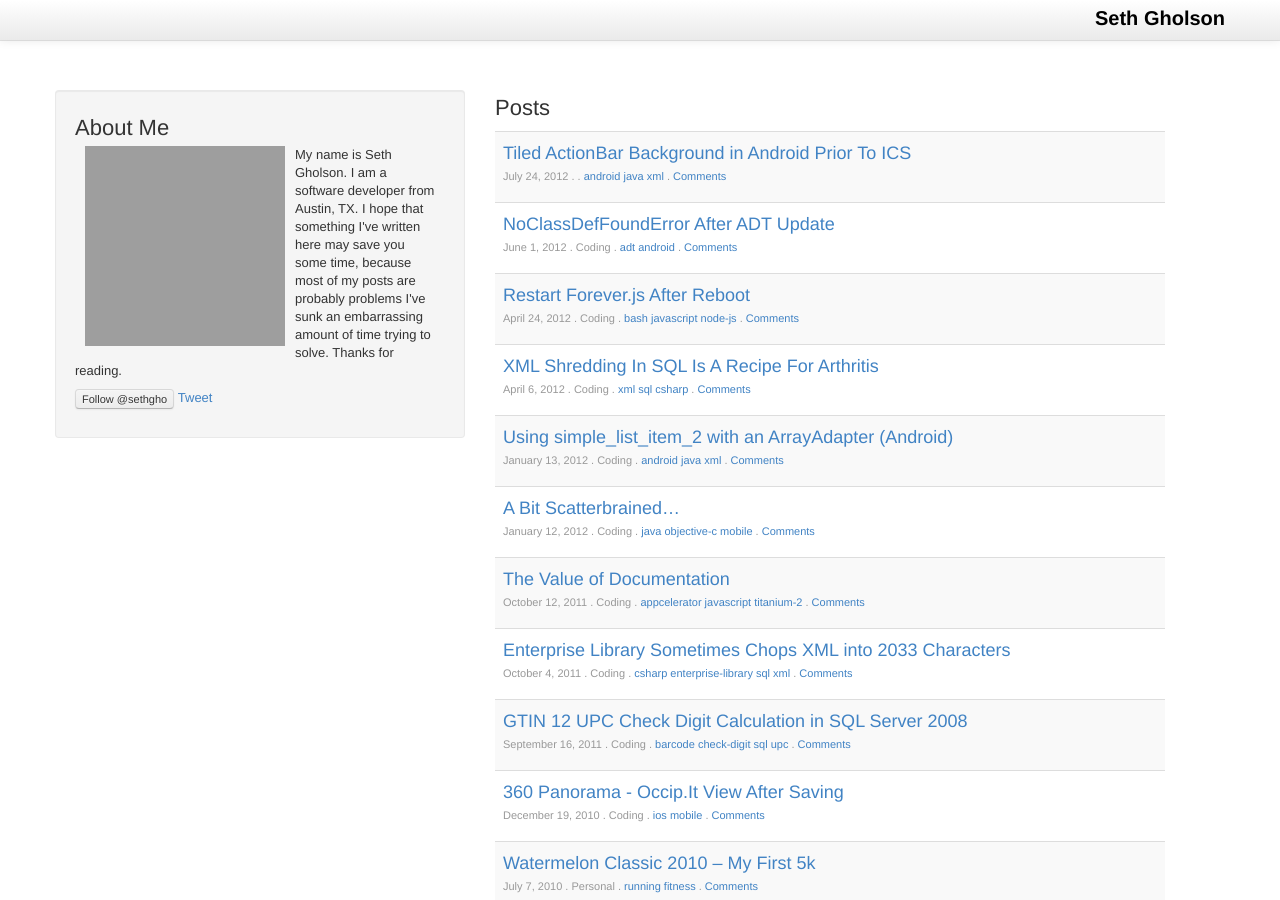
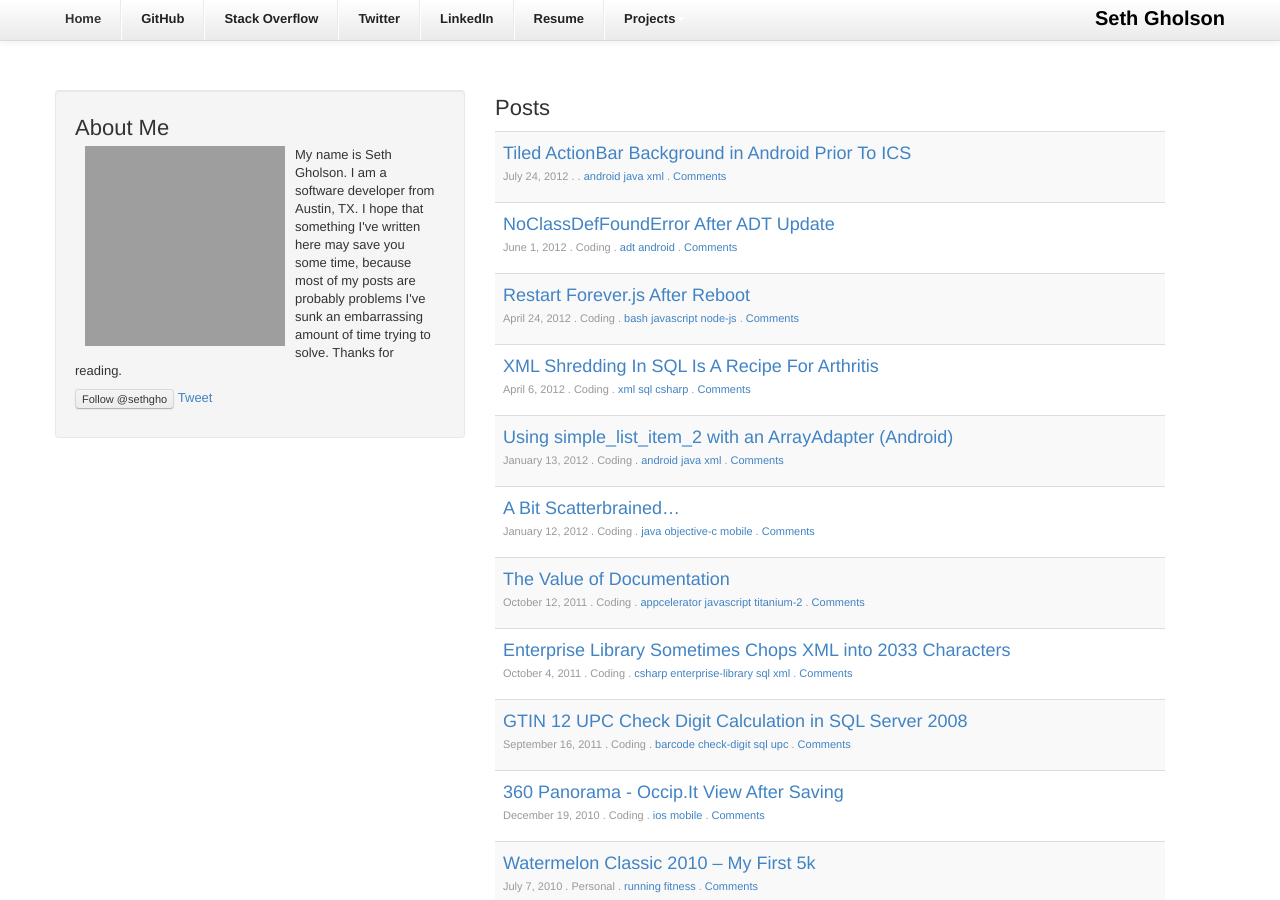
Before and after one commit to sethgho/sethgho.github.com, a Jekyll site: the page built from index.html, in a window 1280 px wide and 900 px high. Built offline with Jekyll 4.4.1, drawn with Linux system fonts in a browser that asks for light colours; Markdown is read by kramdown in place of the engine named in the settings; comment, search, counter and statistics services are not loaded; grey boxes are pictures that could not be loaded.

Commit message:
Fix navigation bar I accidentally commented out.

```diff
--- a/_includes/navigation.html
+++ b/_includes/navigation.html
@@ -6,7 +6,7 @@
 	  <a class="brand" href="/">Seth Gholson</a>
 	  <div class="nav-collapse">
 		<ul class="nav">
-		  <!-- <li class="active">
+		  <li class="active">
 			<a href="/">Home</a>
 		  </li>
 		  <li class="divider-vertical"></li>
@@ -35,7 +35,7 @@
 						<ul class="dropdown-menu">
 							<li class=""><a href="http://sethgho.github.io/george" title="Menu Line George" target="_blank">Menu Line George</a></li>
 						</ul>
-					  </li> -->
+					  </li>
 		</ul>
 	  </div>
 	</div>
```
